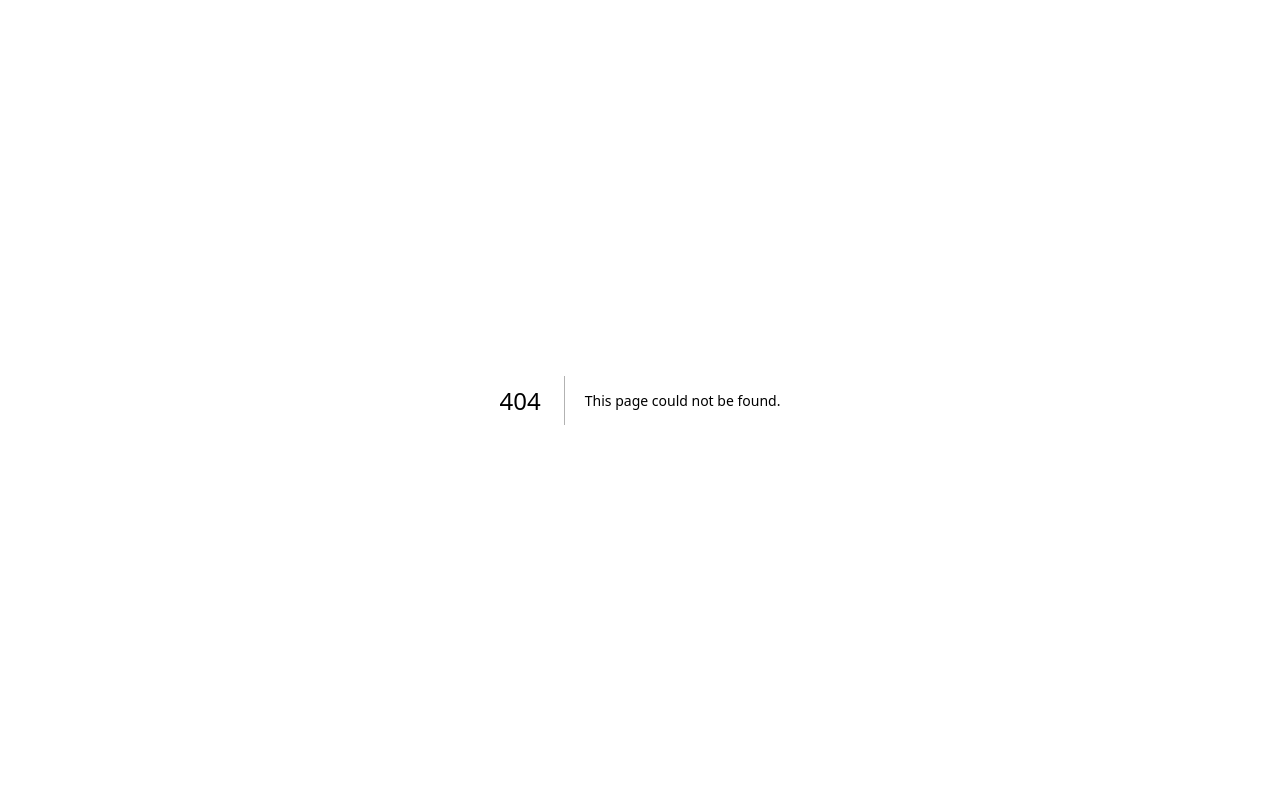
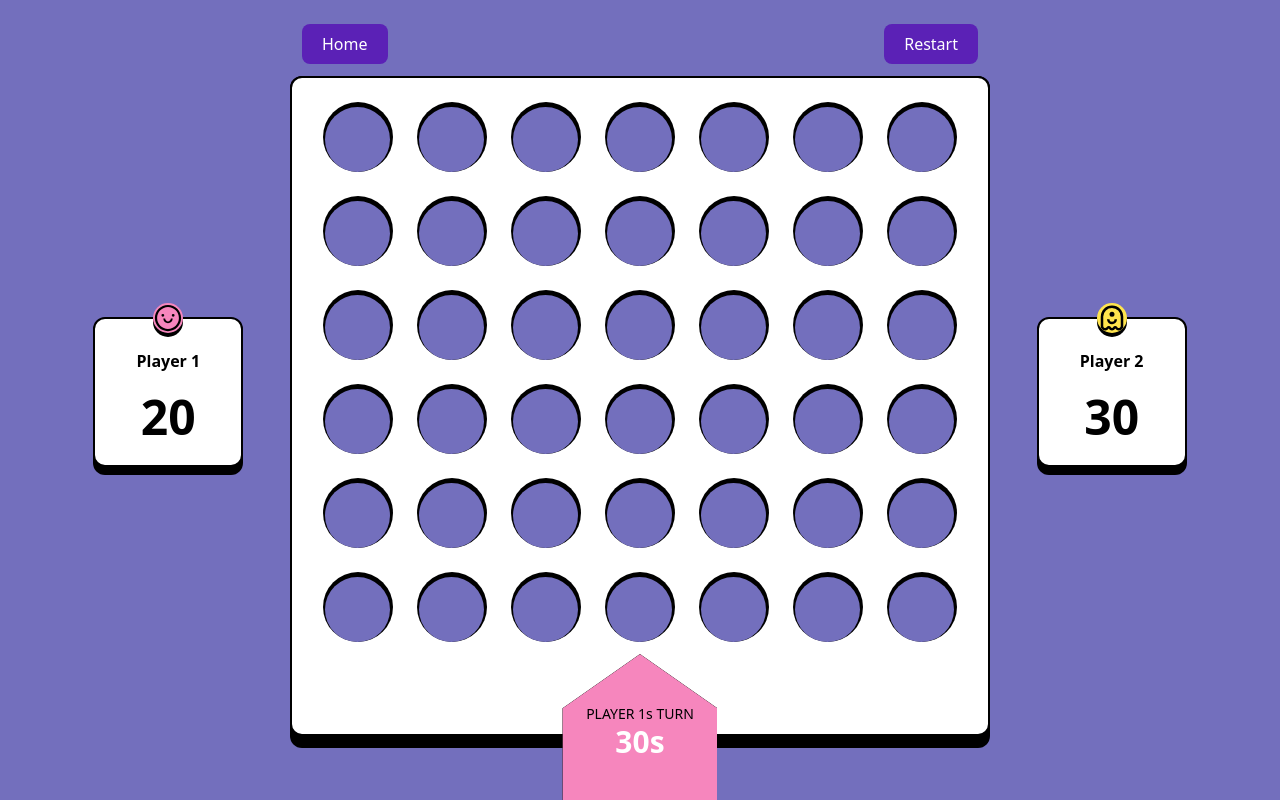
Before and after one commit to Da-Gu-Gu-Gu/connect-four, a Next.js app: page /game in a window 1280 px wide. Before the commit this address had no page. Built offline with nearby package versions, Linux system fonts and the light colour scheme.

Commit message:
styling game screen for laptop

```diff
--- /dev/null
+++ b/pages/game.tsx
@@ -0,0 +1,65 @@
+import Link from "next/link";
+
+import PlayerCard from "../src/components/PlayerCard";
+import Seo from "../src/components/Seo";
+import Slot from "../src/components/Slot";
+
+export default function Game() {
+  const board = [
+    [" ", " ", " ", " ", " ", " ", " "],
+    [" ", " ", " ", " ", " ", " ", " "],
+    [" ", " ", " ", " ", " ", " ", " "],
+    [" ", " ", " ", " ", " ", " ", " "],
+    [" ", " ", " ", " ", " ", " ", " "],
+    [" ", " ", " ", " ", " ", " ", " "],
+  ];
+
+  return (
+    <>
+      <Seo />
+      <main className="bg-kayan h-screen overflow-hidden w-screen flex justify-center items-center">
+        <div className=" flex w-[90%] justify-around items-center p-3 ">
+          <PlayerCard name="Player 1" score={20} />
+          <div className=" p-3 flex-col items-center h-screen">
+            {/* menu bar */}
+            <div className="flex justify-between items-center p-3">
+              <Link href={"/"}>
+                <h1 className="cursor-pointer bg-violet-800 py-2 px-5 rounded-lg text-white">
+                  Home
+                </h1>
+              </Link>
+              <Link href={"/"}>
+                <h1 className="cursor-pointer bg-violet-800 py-2 px-5 rounded-lg text-white">
+                  Restart
+                </h1>
+              </Link>
+            </div>
+
+            {/* game */}
+            <div className=" w-[700px] h-max bg-black pb-3  rounded-xl">
+            <div className=" bg-white relative w-[700px] justify-center p-3 pb-20 border-2 border-black rounded-xl flex flex-wrap">
+              {board.map((x, i) => {
+               return x.map((y, j) => {
+                  return (<Slot key={j.toString()} />)
+                });
+              })}
+
+
+              <div className="flex justify-center absolute w-[155px] h-[155px] -bottom-[75px]  bg-black pb-3 rounded-lg clip-part">
+              <div className="clip-part bg-panyaung w-[155px] h-[155px] flex flex-col justify-center items-center  rounded-lg">
+                <p className="text-sm">PLAYER 1s TURN</p>
+                <h1 className="font-bold text-3xl text-white">30s</h1>
+              </div>
+
+              </div>
+
+            </div>
+            </div>
+
+          </div>
+          <PlayerCard name="Player 2" score={30} isCpu={true} />
+        </div>
+      </main>
+    </>
+  );
+}
--- a/pages/index.tsx
+++ b/pages/index.tsx
@@ -1,18 +1,15 @@
-import Head from 'next/head'
+
 import Category from '../src/components/Category'
+import Seo from '../src/components/Seo'
 
 
 export default function Home() {
   return (
     <>
-      <Head>
-        <title>Create Next App</title>
-        <meta name="description" content="Generated by create next app" />
-        <meta name="viewport" content="width=device-width, initial-scale=1" />
-        <link rel="icon" href="/favicon.ico" />
-      </Head>
+      <Seo/>
       <main className='bg-kayan h-screen w-screen flex justify-center items-center'>
-        <div className='md:w-[600px] p-3'>
+        <div className='md:w-[500px] w-[90%] p-3'>
+
         <Category background='bg-panyaung' label='PLAYER VS CPU' isCpu={true}/>
         <Category background='bg-awar' label='PLAYER VS PLAYER'/>
         <Category background='bg-white' label='GAME RULES' isRule={true}/>
--- a/src/components/Category.tsx
+++ b/src/components/Category.tsx
@@ -1,28 +1,42 @@
-import React from 'react'
-import {AiOutlineSmile} from 'react-icons/ai'
-import {RiGhostSmileLine} from 'react-icons/ri'
+import Link from "next/link";
+import React from "react";
+import { AiOutlineSmile } from "react-icons/ai";
+import { RiGhostSmileLine } from "react-icons/ri";
 
-interface CategoryPops{
-    background:string,
-    label:string,
-    isRule?:boolean,
-    isCpu?:boolean
+interface CategoryPops {
+  background: string;
+  label: string;
+  isRule?: boolean;
+  isCpu?: boolean;
 }
 
-const Category = ({background,label,isRule=false,isCpu=false}:CategoryPops) => {
+const Category = ({
+  background,
+  label,
+  isRule = false,
+  isCpu = false,
+}: CategoryPops) => {
   return (
-    <div className='bg-black h-[65px] cursor-pointer my-5 rounded-xl relative'>
-    <div className={`${background} w-full flex px-3 justify-between items-center border-4 border-black h-[65px] rounded-xl absolute bottom-2`}>
-    <h1 className='font-bold '>{label} </h1>
-    {!isRule && (
-    <div className='flex'>
-    <AiOutlineSmile size={35} className='-mr-3'/>
-        {isCpu?<RiGhostSmileLine size={35} />:    <AiOutlineSmile size={35} />}
-    </div>
-    )}
-  </div>
-  </div>
-  )
-}
+    <Link href={"/game"}>
+      <div className="bg-black h-[65px] cursor-pointer my-5 rounded-xl relative">
+        <div
+          className={`${background} w-full flex px-3 justify-between items-center border-4 border-black h-[65px] rounded-xl absolute bottom-2`}
+        >
+          <h1 className="font-bold ">{label} </h1>
+          {!isRule && (
+            <div className="flex">
+              <AiOutlineSmile size={35} className="-mr-3" />
+              {isCpu ? (
+                <RiGhostSmileLine size={35} />
+              ) : (
+                <AiOutlineSmile size={35} />
+              )}
+            </div>
+          )}
+        </div>
+      </div>
+    </Link>
+  );
+};
 
-export default Category
+export default Category;
--- /dev/null
+++ b/src/components/PlayerCard.tsx
@@ -0,0 +1,30 @@
+import React from 'react'
+import { AiOutlineSmile } from 'react-icons/ai'
+import { RiGhostSmileLine } from 'react-icons/ri'
+
+interface PlayerCardProps{
+    name:string,
+    score:number,
+    isCpu?:boolean
+}
+
+const PlayerCard = ({name,score,isCpu=false}:PlayerCardProps) => {
+  return (
+
+       <div className='w-[150px] h-[150px] relative rounded-xl bg-black'>
+       <div className='w-[150px] h-[150px] flex flex-col items-center  bottom-2 absolute border-2 border-black rounded-xl bg-white'>
+          <div className='w-[30px] h-[30px] rounded-full relative bg-black -top-3'>
+           <div className='w-[30px] h-[30px] absolute rounded-full bottom-1'>
+            {!isCpu ? <AiOutlineSmile  size={30} className="bg-panyaung rounded-full  " />:(
+                      <RiGhostSmileLine size={30} className="bg-awar rounded-full  " />
+            )}
+           </div>
+          </div>
+           <p className='font-bold mb-5'>{name}</p>
+           <h1 className='text-5xl font-bold '>{score}</h1>
+       </div>
+ </div>
+  )
+}
+
+export default PlayerCard
--- /dev/null
+++ b/src/components/Seo.tsx
@@ -0,0 +1,15 @@
+import Head from 'next/head'
+import React from 'react'
+
+const Seo = () => {
+  return (
+    <Head>
+    <title>Create Next App</title>
+    <meta name="description" content="Generated by create next app" />
+    <meta name="viewport" content="width=device-width, initial-scale=1" />
+    <link rel="icon" href="/favicon.ico" />
+  </Head>
+  )
+}
+
+export default Seo
--- /dev/null
+++ b/src/components/Slot.tsx
@@ -0,0 +1,12 @@
+import React from 'react'
+
+const Slot = () => {
+  return (
+    <div className='w-[70px] h-[70px] m-3 rounded-full bg-black  flex justify-center items-end'>
+    <div className='w-[65px] h-[65px]  rounded-full bg-kayan '>
+    </div>
+</div>
+  )
+}
+
+export default Slot
--- a/styles/globals.css
+++ b/styles/globals.css
@@ -1,3 +1,7 @@
 @tailwind base;
 @tailwind components;
 @tailwind utilities;
+
+.clip-part{
+  clip-path: polygon(50% 0, 100% 35%, 100% 100%, 0 100%, 0 35%);
+}
```
